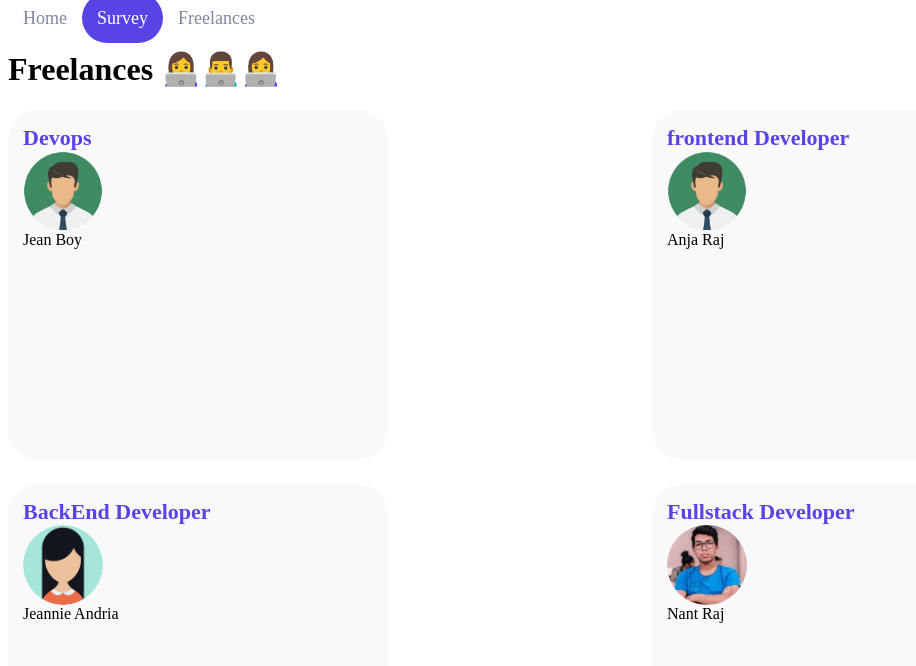
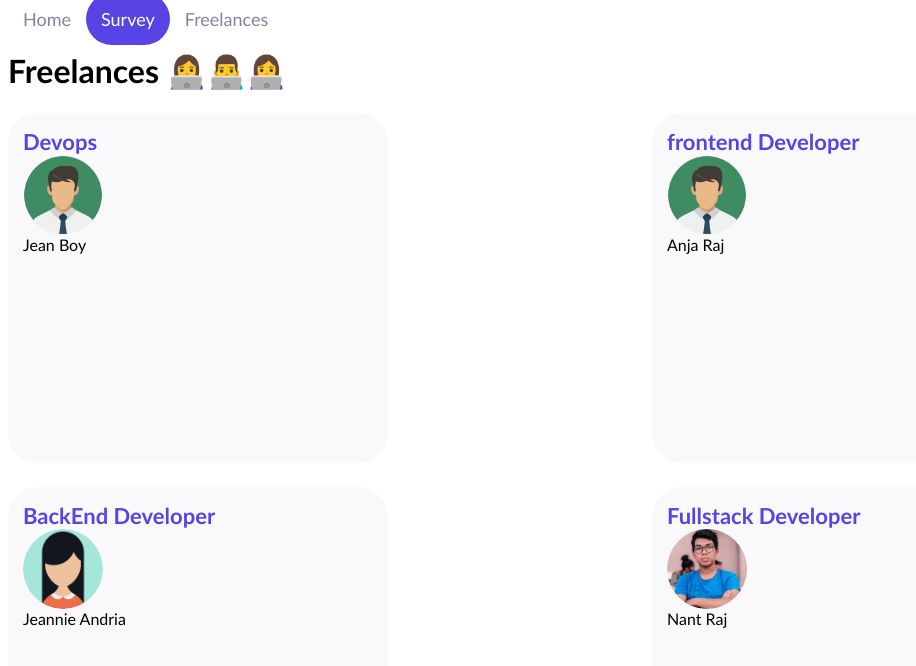
Before and after one commit to anjanante/agence_free_rt, a React (Create React App) app: page /freelances in a window 1280 px wide. Shown: the top 666 px of the page, without its empty margins (0-916 px from the left). Built offline with nearby package versions, Linux system fonts and the light colour scheme.

Commit message:
Style
Add Global style font

```diff
--- a/src/index.jsx
+++ b/src/index.jsx
@@ -8,10 +8,18 @@ import Results from "./pages/Results";
 import Freelances from "./pages/Freelances";
 import Header from "./components/Header";
 import Error from "./components/Error";
+import { createGlobalStyle } from "styled-components";
+
+const GlobalStyle = createGlobalStyle`
+    div {
+        font-family: 'Trebuchet MS', Helvetica, sans-serif;
+    }
+`;
 
 ReactDOM.render(
   <React.StrictMode>
     <Router>
+      <GlobalStyle />
       <Header />
       <Switch>
         <Route exact path="/">
```
Also changed, not shown: src/pages/Home/index.jsx (+5 -6 lines).
